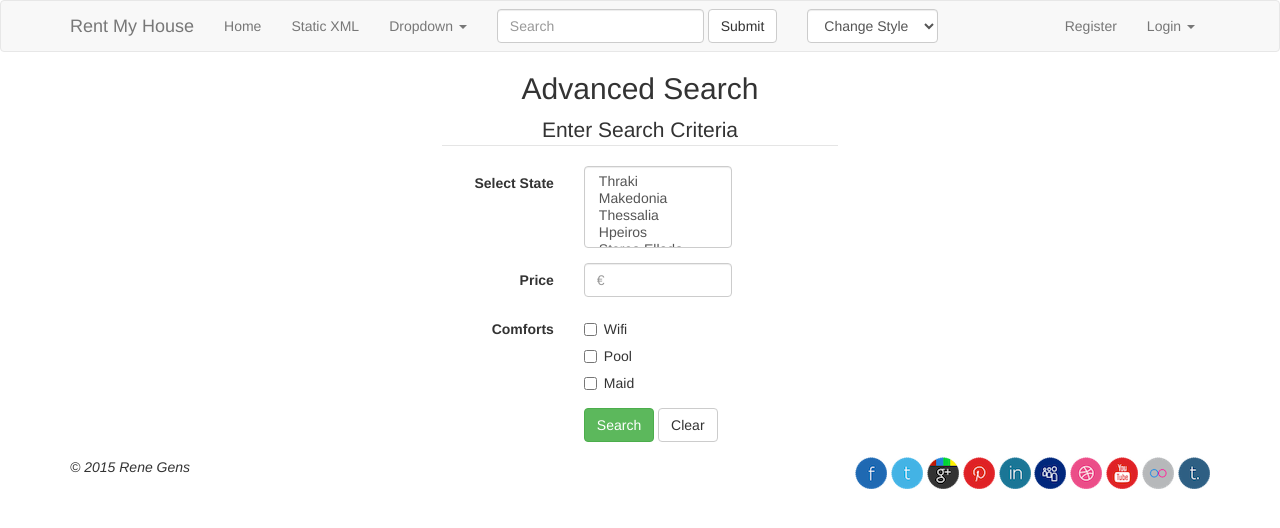
After one commit to renegens/RentMyHouse, a PHP site: page /view_advanced-search.php in a window 1280 px wide. The commit adds this page. Shown: the top 528 px of the page. Run offline with PHP 8.4, Linux system fonts and the light colour scheme; some libraries are stand-ins or nearby versions.

Commit message:
primitive mvc

```diff
--- a/con_editupload.php
+++ b/con_editupload.php
@@ -150,14 +150,14 @@ if(!empty($_POST))
     }*/
 
     if ($query_params) {
-        header('Location: uploadHouse.php?msg=success');
+        header('Location: view_uploadHouse.php?msg=success');
         exit();
     } else {
-        header('Location: uploadHouse.php?msg=problem');
+        header('Location: view_uploadHouse.php?msg=problem');
         exit();
     }
 } else {
-    header('Location: uploadHouse.php?msg=wrong data');
+    header('Location: view_uploadHouse.php?msg=wrong data');
     exit();
 
 }
--- a/con_login.php
+++ b/con_login.php
@@ -42,8 +42,8 @@
             $_SESSION['user'] = $row;
             $_SESSION['username'] = $row['username'];
             $_SESSION["loggedIn"] = true;
-            header("Location: uploadHouse.php");
-            die("Redirecting to: uploadHouse.php");
+            header("Location: view_uploadHouse.php");
+            die("Redirecting to: view_uploadHouse.php");
 
         }
         else{
--- a/con_register.php
+++ b/con_register.php
@@ -3,7 +3,7 @@ require("config.php");
 
 //check captcha - send to error.php if failed to match
     if ( $_SESSION['security_code'] !== $_POST['captcha'] ) { unset($_SESSION['security_code']);
-    header("Location: register.php?msg=Captcha do not match! Please retry.");
+    header("Location: view_register.php?msg=Captcha do not match! Please retry.");
         exit();}
 
 if(!empty($_POST))
--- a/con_uploadhouse.php
+++ b/con_uploadhouse.php
@@ -158,7 +158,7 @@ if(!empty($_POST))
             die("Redirecting to index.php");
 
         } else {
-            header('Location: uploadHouse.php?msg=wrong data');
+            header('Location: view_uploadHouse.php?msg=wrong data');
             exit();
 
         }
--- a/index.php
+++ b/index.php
@@ -5,8 +5,8 @@ $title = "Home Page";
 
 
 require ("con_login.php");
-require("head.php");
-require("navbar.php");
+require("view_head.php");
+require("view_navbar.php");
 
 ?>
 
@@ -119,6 +119,6 @@ require("navbar.php");
 
 
 
-<?php include("footer.php");
+<?php include("view_footer.php");
 
 ?>
--- a/js/autocomplete.js
+++ b/js/autocomplete.js
@@ -3,7 +3,7 @@ $( document ).ready(function() {
     $("#keyword").keyup(function() {
         var keyword = $("#keyword").val();
         if (keyword.length >= MIN_LENGTH) {
-            $.get( "auto-complete.php", { keyword: keyword } )
+            $.get( "con_auto-complete.php", { keyword: keyword } )
                 .done(function( data ) {
                     console.log(data);
                     var results = jQuery.parseJSON(data);
--- a/edithouse.php
+++ b/model_edithouse.php
@@ -6,8 +6,8 @@ if(empty($_SESSION['username']))
     header("Location: index.php");
     die("Redirecting to index.php");
 }
-require "head.php";
-require "navbar.php";
+require "view_head.php";
+require "view_navbar.php";
 
 $userid=-1;
 // Check if the house is already taken
@@ -230,4 +230,4 @@ try {
 
 </div>
 
-<?php require("footer.php")?>
+<?php require("view_footer.php") ?>
--- /dev/null
+++ b/view_advanced-search.php
@@ -0,0 +1,86 @@
+<?php
+//the view to make an advanced search with forms
+
+include ("view_head.php");
+include ("view_navbar.php");
+
+?>
+
+<div class="col-lg-4 col-lg-offset-4">
+    <h2 class="text-center">Advanced Search</h2>
+    <form class="form-horizontal" method="get" action="con_advanced-search.php">
+        <fieldset>
+
+            <!-- Form Name -->
+            <legend class="text-center">Enter Search Criteria</legend>
+
+            <!-- Select Multiple -->
+            <div class="form-group">
+                <label class="col-md-4 control-label" for="state">Select State</label>
+                <div class="col-md-5">
+                    <select id="state" name="state" class="form-control" multiple="multiple">
+                        <option value="Thraki">Thraki</option>
+                        <option value="Makedonia">Makedonia</option>
+                        <option value="Thessalia">Thessalia</option>
+                        <option value="Hpeiros">Hpeiros</option>
+                        <option value="Sterea Ellada">Sterea Ellada</option>
+                        <option value="Peloponissos">Peloponissos</option>
+                        <option value="Nisia Aigaiou">Nisia Aigaiou</option>
+                        <option value="Nisia Ioniou">Nisia Ioniou</option>
+                        <option value="Kriti">Kriti</option>
+                    </select>
+                </div>
+            </div>
+
+            <!-- Text input-->
+            <div class="form-group">
+                <label class="col-md-4 control-label" for="price">Price</label>
+                <div class="col-md-5">
+                    <input id="price" name="price" type="text" placeholder="€" class="form-control input-md" required="">
+
+                </div>
+            </div>
+
+
+            <!-- Multiple Checkboxes -->
+            <div class="form-group">
+                <label class="col-md-4 control-label" for="comforts">Comforts</label>
+                <div class="col-md-4">
+                    <div class="checkbox">
+                        <label for="comforts-0">
+                            <input type="checkbox" name="wifi" id="comforts-0" value="1">
+                            Wifi
+                        </label>
+                    </div>
+                    <div class="checkbox">
+                        <label for="comforts-1">
+                            <input type="checkbox" name="pool" id="comforts-1" value="1">
+                            Pool
+                        </label>
+                    </div>
+                    <div class="checkbox">
+                        <label for="comforts-2">
+                            <input type="checkbox" name="maid" id="comforts-2" value="1">
+                            Maid
+                        </label>
+                    </div>
+                </div>
+            </div>
+
+
+            <!-- Button (Double) -->
+            <div class="form-group">
+                <label class="col-md-4 control-label" for="submit"></label>
+                <div class="col-md-8">
+                    <button id="search" name="search" class="btn btn-success">Search</button>
+                    <button id="clear" name="clear" class="btn btn-default">Clear</button>
+                </div>
+            </div>
+
+        </fieldset>
+    </form>
+
+</div>
+
+
+<?php include ("view_footer.php"); ?>
--- a/navbar_logged_in.php
+++ b/view_navbar-logged-in.php
@@ -3,9 +3,9 @@
             <li class="dropdown">
                 <a href="#" class="dropdown-toggle" data-toggle="dropdown">Hello, <?php echo $_SESSION['username']?> <b class="caret"></b></a>
                 <ul class="dropdown-menu">
-                    <li><a href="uploadHouse.php">Upload House</a></li>
-                    <li><a href="edithouse.php">Edit House</a></li>
-                    <li><a href="logout.php">Logout</a></li>
+                    <li><a href="view_uploadHouse.php">Upload House</a></li>
+                    <li><a href="model_edithouse.php">Edit House</a></li>
+                    <li><a href="con_logout.php">Logout</a></li>
 
                     <li class="divider"></li>
                     <li><a href="#">Separated link</a></li>
--- a/navbar_login.php
+++ b/view_navbar-login.php
@@ -1,6 +1,6 @@
 
             <ul class="nav navbar-nav navbar-right">
-                <li><a href="register.php">Register</a></li>
+                <li><a href="view_register.php">Register</a></li>
                 <li class="dropdown">
                     <a href="#" class="dropdown-toggle" data-toggle="dropdown">Login <b class="caret"></b></a>
                     <div class="dropdown-menu login-menu">
--- a/navbar.php
+++ b/view_navbar.php
@@ -32,7 +32,7 @@
             </ul>
 
 
-            <form class="navbar-form navbar-left" method="get" action="searchresults.php" role="search">
+            <form class="navbar-form navbar-left" method="get" action="view_searchresults-details.php" role="search">
                 <div class="form-group">
                     <input type="text" class="form-control" name="simpleSearch" id="keyword" placeholder="Search" list="results" autocomplete="off">
                     <datalist id="results"> </datalist>
@@ -51,9 +51,9 @@
 
             <!--Logic to display different nav bar to user when logged in -->
             <?php if (isset($_SESSION['username'])) {
-                include "navbar_logged_in.php";
+                include "view_navbar-logged-in.php";
             }else{
-                include ("navbar_login.php");
+                include("view_navbar-login.php");
             }?>
 
         </div>
--- a/register.php
+++ b/view_register.php
@@ -1,6 +1,6 @@
 <?php
-include ("head.php");
-include ("navbar.php");
+include("view_head.php");
+include("view_navbar.php");
 
 ?>
 
@@ -48,4 +48,4 @@ include ("navbar.php");
 
 
 
-<?php include "footer.php"; ?>
+<?php include "view_footer.php"; ?>
--- a/searchresults.php
+++ b/view_searchresults-details.php
@@ -1,7 +1,7 @@
 <?php
 require("config.php");
-require("head.php");
-require("navbar.php");
+require("view_head.php");
+require("view_navbar.php");
 
 $query = ("SELECT * FROM houses WHERE name=:name");
 try {
@@ -78,4 +78,4 @@ try {
     google.maps.event.addDomListener(window, 'load', initialize);
 </script>
 
-<?php require ("footer.php"); ?>
+<?php require("view_footer.php"); ?>
--- a/uploadHouse.php
+++ b/view_uploadHouse.php
@@ -6,8 +6,8 @@
         header("Location: index.php");
         die("Redirecting to index.php");
     }
-require "head.php";
-require "navbar.php";
+require "view_head.php";
+require "view_navbar.php";
 ?>
 
     <div class="col-lg-4 col-lg-offset-4">
@@ -186,5 +186,5 @@ require "navbar.php";
 
 
 <?php
-include "footer.php";
+include "view_footer.php";
 ?>
```
Also changed, not shown: con_advanced-search.php (added, +33 -0 lines), con_auto-complete.php (renamed from auto-complete.php), con_logout.php (renamed from logout.php), view_footer.php (renamed from footer.php), view_head.php (renamed from head.php).
